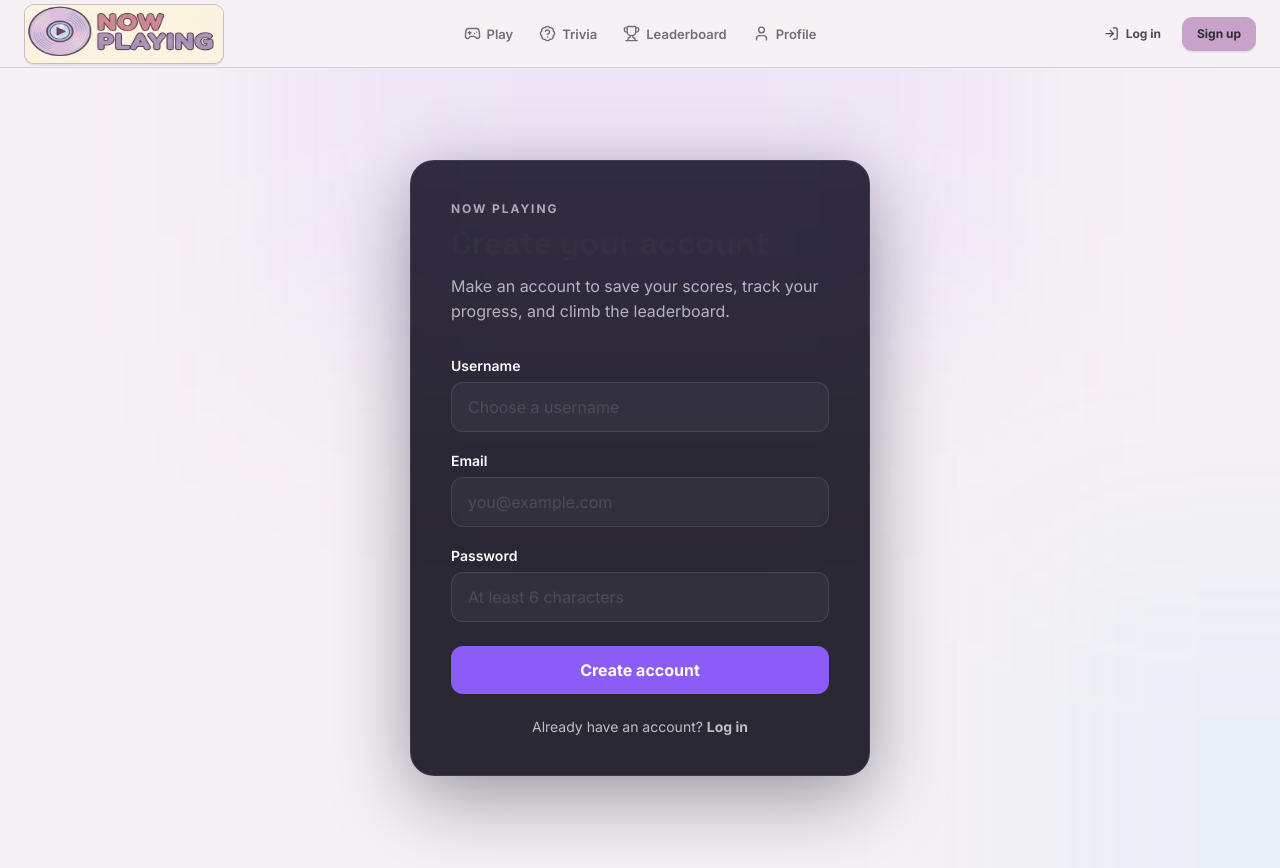
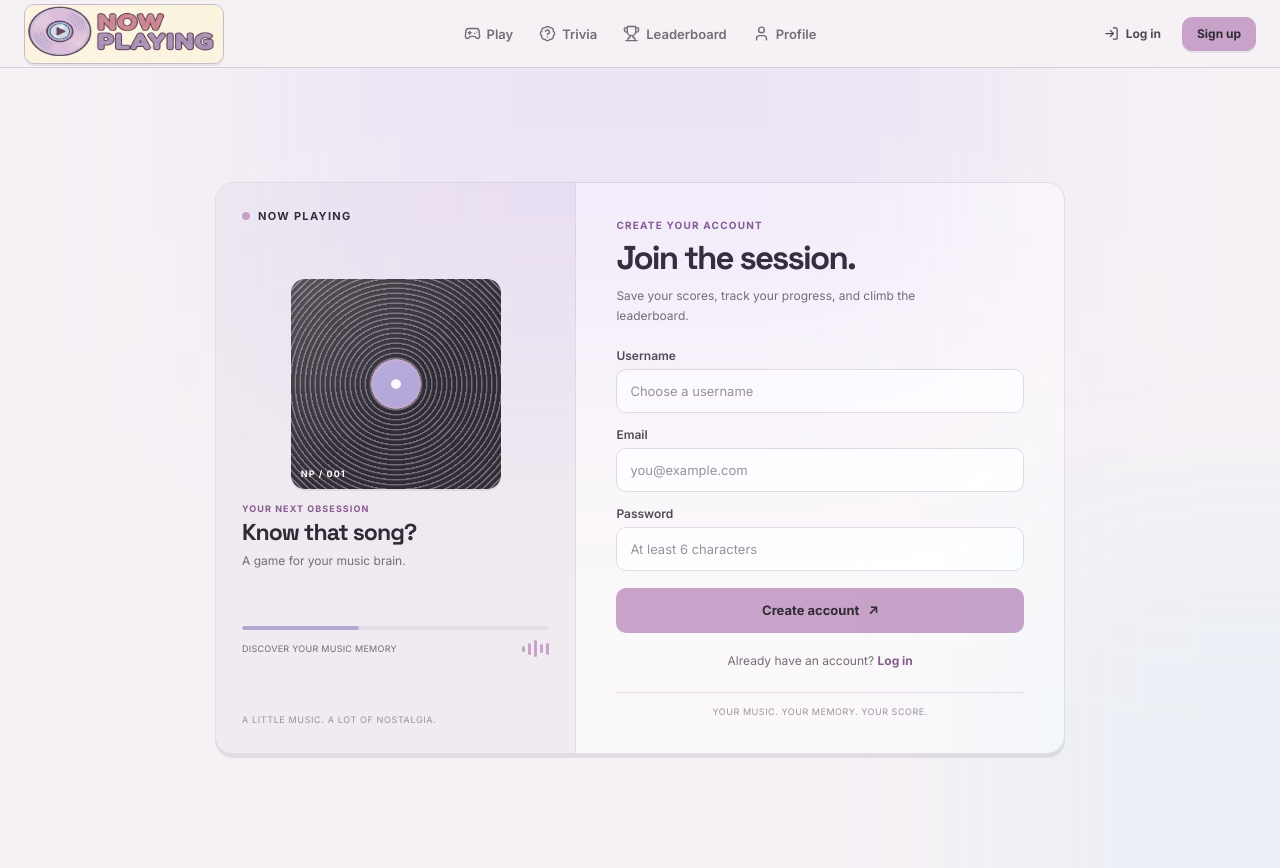
Before and after one commit to PhiLouGii/now-playing, a React (Vite) app: page /signup in a window 1280 px wide. Built offline with nearby package versions, Linux system fonts and the light colour scheme; no server answers.

Commit message:
update Auth page layout and styles for improved user experience

```diff
--- a/src/pages/Auth/Auth.css
+++ b/src/pages/Auth/Auth.css
@@ -1,116 +1,332 @@
+
 .auth-page {
   min-height: 100vh;
+  box-sizing: border-box;
   display: flex;
   align-items: center;
   justify-content: center;
-  padding: 40px 20px;
+  padding: 24px 20px;
+
+  background: var(--color-bg, #F6F1F5);
+  color: var(--color-text, #302C35);
+  font-family: var(--font-body, 'Inter', sans-serif);
 }
 
-.auth-card {
+.auth-shell {
   width: 100%;
-  max-width: 460px;
-  padding: 40px;
-  border-radius: 24px;
-  background: rgba(20, 18, 30, 0.9);
-  border: 1px solid rgba(255, 255, 255, 0.08);
-  box-shadow:
-    0 24px 80px rgba(0, 0, 0, 0.35),
-    0 0 40px rgba(130, 80, 255, 0.08);
+  max-width: 850px;
+  display: grid;
+  grid-template-columns: 0.85fr 1.15fr;
+  background: var(--color-surface, #FBF8FA);
+  border: 1px solid var(--border-subtle, #E4DCE6);
+  border-radius: var(--radius-xl, 18px);
+  box-shadow: var(--shadow-md, 0 4px 0 rgba(48, 44, 53, 0.10));
+  overflow: hidden;
+}
+
+/* PLAYER */
+
+.auth-player {
+  min-width: 0;
+  padding: 26px;
+  display: flex;
+  flex-direction: column;
+  justify-content: space-between;
+  gap: 24px;
+
+  background: var(--color-bg-secondary, #F0EAF1);
+  border-right: 1px solid var(--border-subtle, #E4DCE6);
+}
+
+.auth-brand {
+  display: flex;
+  align-items: center;
+  gap: 8px;
+  font-size: 11px;
+  font-weight: 800;
+  letter-spacing: 0.12em;
+}
+
+.auth-brand-dot {
+  width: 8px;
+  height: 8px;
+  flex-shrink: 0;
+  border-radius: 50%;
+  background: var(--color-lilac, #C8A2C8);
+}
+
+.auth-player-content {
+  display: flex;
+  flex-direction: column;
+  gap: 14px;
+}
+
+.auth-album-art {
+  width: 100%;
+  max-width: 210px;
+  aspect-ratio: 1;
+  position: relative;
+  overflow: hidden;
+  border-radius: var(--radius-lg, 14px);
+  align-self: center;
+
+  background:
+    radial-gradient(
+      circle at 50% 50%,
+      #FBF8FA 0 3%,
+      #B3A8D9 3.5% 15%,
+      #C6A9D3 15.5% 16.5%,
+      transparent 17%
+    ),
+    repeating-radial-gradient(
+      circle at 50% 50%,
+      #746D78 0 1px,
+      #302C35 2px 5px
+    );
+
+  box-shadow: var(--shadow-sm);
+}
+
+.auth-album-art::after {
+  content: '';
+  position: absolute;
+  inset: 0;
+  background: linear-gradient(
+    135deg,
+    rgba(255, 255, 255, 0.18),
+    transparent 55%
+  );
+}
+
+.auth-art-label {
+  position: absolute;
+  z-index: 1;
+  bottom: 10px;
+  left: 10px;
+  font-size: 9px;
+  font-weight: 800;
+  letter-spacing: 0.12em;
+  color: #FFFFFF;
+}
+
+.auth-track {
+  display: flex;
+  flex-direction: column;
+  gap: 5px;
+}
+
+.auth-track-label {
+  color: #865D8D;
+  font-size: 9px;
+  font-weight: 800;
+  letter-spacing: 0.12em;
+}
+
+.auth-track h2 {
+  margin: 0;
+  font-family: var(--font-display, 'Space Grotesk', sans-serif);
+  font-size: 23px;
+  line-height: 1.2;
+  letter-spacing: -0.04em;
+}
+
+.auth-track p {
+  margin: 0;
+  color: var(--color-muted, #746D78);
+  font-size: 12px;
+  line-height: 1.6;
+}
+
+.auth-player-controls {
+  display: flex;
+  flex-direction: column;
+  gap: 10px;
+}
+
+.auth-progress {
+  height: 4px;
+  overflow: hidden;
+  border-radius: var(--radius-pill);
+  background: #E4DCE6;
+}
+
+.auth-progress-fill {
+  width: 38%;
+  height: 100%;
+  border-radius: inherit;
+  background: var(--color-lavender, #B3A7D1);
+}
+
+.auth-player-meta {
+  display: flex;
+  justify-content: space-between;
+  align-items: center;
+  gap: 8px;
+  color: var(--color-muted, #746D78);
+  font-size: 9px;
+  letter-spacing: 0.03em;
+}
+
+.auth-equalizer {
+  display: flex;
+  align-items: center;
+  gap: 3px;
+  height: 18px;
+}
+
+.auth-equalizer span {
+  width: 3px;
+  height: 6px;
+  border-radius: 4px;
+  background: var(--color-lilac, #C8A2C8);
+}
+
+.auth-equalizer span:nth-child(2),
+.auth-equalizer span:nth-child(5) {
+  height: 12px;
+}
+
+.auth-equalizer span:nth-child(3) {
+  height: 17px;
+}
+
+.auth-equalizer span:nth-child(4) {
+  height: 9px;
+}
+
+.auth-player-footer {
+  color: var(--color-subtle, #9A929F);
+  font-size: 9px;
+  letter-spacing: 0.07em;
+  line-height: 1.5;
+}
+
+/* FORM */
+
+.auth-content {
+  min-width: 0;
+  padding: 36px 40px;
+  display: flex;
+  flex-direction: column;
+  justify-content: center;
 }
 
 .auth-header {
-  margin-bottom: 32px;
+  margin-bottom: 22px;
 }
 
 .auth-eyebrow {
-  margin: 0 0 10px;
-  font-size: 12px;
-  font-weight: 700;
-  letter-spacing: 0.16em;
-  opacity: 0.6;
+  margin: 0 0 9px;
+  color: #865D8D;
+  font-size: 10px;
+  font-weight: 800;
+  letter-spacing: 0.12em;
 }
 
 .auth-header h1 {
-  margin: 0 0 12px;
-  font-size: 32px;
-  line-height: 1.1;
+  margin: 0 0 9px;
+  font-family: var(--font-display, 'Space Grotesk', sans-serif);
+  font-size: clamp(26px, 3vw, 33px);
+  line-height: 1.12;
+  letter-spacing: -0.055em;
 }
 
 .auth-header p:not(.auth-eyebrow) {
+  max-width: 360px;
   margin: 0;
-  line-height: 1.6;
-  opacity: 0.65;
+  color: var(--color-muted, #746D78);
+  font-size: 12px;
+  line-height: 1.65;
 }
 
 .auth-form {
   display: flex;
   flex-direction: column;
-  gap: 20px;
+  gap: 14px;
 }
 
 .auth-field {
   display: flex;
   flex-direction: column;
-  gap: 8px;
+  gap: 6px;
 }
 
 .auth-field label {
-  font-size: 14px;
+  color: var(--color-text-secondary, #514B56);
+  font-size: 12px;
   font-weight: 600;
 }
 
 .auth-field input {
   width: 100%;
   box-sizing: border-box;
-  padding: 14px 16px;
-  border-radius: 12px;
-  border: 1px solid rgba(255, 255, 255, 0.1);
-  background: rgba(255, 255, 255, 0.04);
-  color: inherit;
-  font: inherit;
+  min-height: 44px;
+  padding: 11px 13px;
+  border: 1px solid var(--border-subtle, #E4DCE6);
+  border-radius: var(--radius-md, 10px);
+  background: #FFFFFF;
+  color: var(--color-text, #302C35);
+  font-family: inherit;
+  font-size: 13px;
   outline: none;
   transition:
-    border-color 0.2s ease,
-    box-shadow 0.2s ease;
+    border-color var(--transition-normal, 180ms ease),
+    box-shadow var(--transition-normal, 180ms ease);
 }
 
 .auth-field input::placeholder {
-  opacity: 0.4;
+  color: var(--color-subtle, #9A929F);
 }
 
 .auth-field input:focus {
-  border-color: rgba(150, 100, 255, 0.7);
-  box-shadow: 0 0 0 3px rgba(150, 100, 255, 0.1);
+  border-color: var(--color-lilac, #C8A2C8);
+  box-shadow: 0 0 0 3px rgba(200, 162, 200, 0.18);
 }
 
 .auth-field input:disabled {
-  opacity: 0.6;
+  opacity: 0.65;
 }
 
 .auth-error {
-  margin: -4px 0 0;
-  font-size: 13px;
+  margin: -2px 0 0;
+  color: var(--color-error-dark, #865C5C);
+  font-size: 12px;
   line-height: 1.5;
-  color: #ff7b8a;
 }
 
 .auth-submit {
-  margin-top: 4px;
-  padding: 14px 18px;
-  border: 0;
-  border-radius: 12px;
-  background: #8b5cf6;
-  color: white;
-  font: inherit;
+  width: 100%;
+  min-height: 45px;
+  display: flex;
+  align-items: center;
+  justify-content: center;
+  gap: 9px;
+
+  margin-top: 3px;
+  padding: 12px 16px;
+  border: 1px solid transparent;
+  border-radius: var(--radius-md, 10px);
+
+  background: var(--color-lilac, #C8A2C8);
+  color: var(--color-text, #302C35);
+
+  font-family: inherit;
+  font-size: 13px;
   font-weight: 700;
   cursor: pointer;
+
   transition:
-    transform 0.2s ease,
-    opacity 0.2s ease;
+    transform var(--transition-fast, 120ms ease),
+    background var(--transition-normal, 180ms ease);
 }
 
 .auth-submit:hover:not(:disabled) {
+  background: var(--color-mauve, #C6A9D3);
   transform: translateY(-1px);
+}
+
+.auth-submit:active:not(:disabled) {
+  transform: translateY(0);
 }
 
 .auth-submit:disabled {
@@ -119,14 +335,15 @@
 }
 
 .auth-switch {
-  margin: 24px 0 0;
+  margin: 18px 0 0;
+  color: var(--color-muted, #746D78);
+  font-size: 12px;
+  line-height: 1.6;
   text-align: center;
-  font-size: 14px;
-  opacity: 0.7;
 }
 
 .auth-switch a {
-  color: inherit;
+  color: #865D8D;
   font-weight: 700;
   text-decoration: none;
 }
@@ -135,12 +352,141 @@
   text-decoration: underline;
 }
 
-@media (max-width: 520px) {
-  .auth-card {
-    padding: 28px 22px;
+.auth-content-footer {
+  margin-top: 22px;
+  padding-top: 13px;
+  border-top: 1px solid var(--border-subtle, #E4DCE6);
+  color: var(--color-subtle, #9A929F);
+  font-size: 9px;
+  letter-spacing: 0.06em;
+  text-align: center;
+}
+
+/* COMPACT DESKTOP / SHORT SCREENS */
+
+@media (min-width: 761px) and (max-height: 780px) {
+  .auth-page {
+    padding-block: 16px;
+  }
+
+  .auth-player {
+    padding: 20px;
+    gap: 16px;
+  }
+
+  .auth-player-content {
+    gap: 10px;
+  }
+
+  .auth-album-art {
+    max-width: 155px;
+  }
+
+  .auth-content {
+    padding-block: 24px;
+  }
+
+  .auth-header {
+    margin-bottom: 16px;
+  }
+
+  .auth-form {
+    gap: 10px;
+  }
+
+  .auth-content-footer {
+    margin-top: 14px;
+  }
+}
+
+/* MOBILE */
+
+@media (max-width: 760px) {
+  .auth-page {
+    padding: 16px;
+    align-items: flex-start;
+  }
+
+  .auth-shell {
+    max-width: 460px;
+    margin: auto;
+    grid-template-columns: 1fr;
+  }
+
+  .auth-player {
+    padding: 16px 20px;
+    gap: 12px;
+    border-right: 0;
+    border-bottom: 1px solid var(--border-subtle, #E4DCE6);
+  }
+
+  .auth-player-content {
+    display: grid;
+    grid-template-columns: 64px minmax(0, 1fr);
+    align-items: center;
+    gap: 12px;
+  }
+
+  .auth-album-art {
+    width: 64px;
+    max-width: 64px;
+    aspect-ratio: 1;
+    border-radius: 9px;
+  }
+
+  .auth-art-label {
+    font-size: 6px;
+    bottom: 5px;
+    left: 5px;
+  }
+
+  .auth-track h2 {
+    font-size: 17px;
+  }
+
+  .auth-track p {
+    font-size: 11px;
+  }
+
+  .auth-player-controls,
+  .auth-player-footer {
+    display: none;
+  }
+
+  .auth-content {
+    padding: 24px 22px;
+  }
+
+  .auth-header {
+    margin-bottom: 18px;
   }
 
   .auth-header h1 {
     font-size: 28px;
   }
+
+  .auth-form {
+    gap: 12px;
+  }
+
+  .auth-content-footer {
+    margin-top: 16px;
+  }
 }
+
+@media (max-width: 380px) {
+  .auth-content {
+    padding: 22px 16px;
+  }
+
+  .auth-player {
+    padding-inline: 16px;
+  }
+}
+
+@media (prefers-reduced-motion: reduce) {
+  .auth-submit,
+  .auth-field input {
+    transition: none;
+  }
+}
--- a/src/pages/Auth/Login.tsx
+++ b/src/pages/Auth/Login.tsx
@@ -120,65 +120,94 @@ function Login() {
     }
   }
 
+
 return (
   <main className="auth-page">
-      <section className="auth-card">
-        <div className="auth-header">
-          <p className="auth-eyebrow">
+    <section className="auth-shell">
+      <aside className="auth-player">
+        <div className="auth-brand">
+          <span className="auth-brand-dot" />
           NOW PLAYING
-          </p>
+        </div>
 
-          <h1>Welcome back</h1>
+        <div className="auth-player-content">
+          <div className="auth-album-art" aria-label="Abstract record artwork">
+            <span className="auth-art-label">NP / 001</span>
+          </div>
 
+          <div className="auth-track">
+            <span className="auth-track-label">
+              PICK UP WHERE YOU LEFT OFF
+            </span>
+            <h2>It's your turn.</h2>
+            <p>Your next high score awaits.</p>
+          </div>
+        </div>
+
+        <div className="auth-player-controls">
+          <div className="auth-progress">
+            <div className="auth-progress-fill" />
+          </div>
+
+          <div className="auth-player-meta">
+            <span>BACK TO THE MUSIC</span>
+            <div className="auth-equalizer" aria-hidden="true">
+              <span />
+              <span />
+              <span />
+              <span />
+              <span />
+            </div>
+          </div>
+        </div>
+
+        <div className="auth-player-footer">
+          A LITTLE MUSIC. A LOT OF NOSTALGIA.
+        </div>
+      </aside>
+
+      <div className="auth-content">
+        <header className="auth-header">
+          <p className="auth-eyebrow">WELCOME BACK</p>
+          <h1>Back in the mix.</h1>
           <p>
             Log in to continue playing,
             track your scores, and climb
             the leaderboard.
           </p>
-        </div>
+        </header>
 
-        <form
-          className="auth-form"
-          onSubmit={handleSubmit}
-        >
+        <form className="auth-form" onSubmit={handleSubmit}>
           <div className="auth-field">
-            <label htmlFor="email">
-              Email
-            </label>
-
+            <label htmlFor="email">Email</label>
             <input
               id="email"
               type="email"
               value={email}
-              onChange={(event) =>
-                setEmail(event.target.value)
-              }
+              onChange={(event) => setEmail(event.target.value)}
               placeholder="you@example.com"
               autoComplete="email"
+              required
               disabled={loading}
             />
           </div>
 
           <div className="auth-field">
-            <label htmlFor="password">
-              Password
-            </label>
-
+            <label htmlFor="password">Password</label>
             <input
               id="password"
               type="password"
               value={password}
-              onChange={(event) =>
-                setPassword(event.target.value)
-              }
+              onChange={(event) => setPassword(event.target.value)}
               placeholder="Your password"
               autoComplete="current-password"
+              required
               disabled={loading}
             />
           </div>
 
           {error && (
-            <p className="auth-error">
+            <p className="auth-error" role="alert">
               {error}
             </p>
           )}
@@ -188,18 +217,20 @@ function Login() {
             className="auth-submit"
             disabled={loading}
           >
-            {loading
-              ? 'Logging in...'
-              : 'Log in'}
+            {loading ? 'Logging in...' : 'Log in'}
+            {!loading && <span aria-hidden="true">↗</span>}
           </button>
         </form>
 
         <p className="auth-switch">
           Don't have an account?{' '}
-          <Link to="/signup">
-            Create one
-          </Link>
+          <Link to="/signup">Create one</Link>
         </p>
+
+        <div className="auth-content-footer">
+          YOUR MUSIC. YOUR MEMORY. YOUR SCORE.
+        </div>
+      </div>
     </section>
   </main>
 )
--- a/src/pages/Auth/SignUp.tsx
+++ b/src/pages/Auth/SignUp.tsx
@@ -141,83 +141,109 @@ function SignUp() {
     }
   }
 
-  return (
-    <main className="auth-page">
-      <section className="auth-card">
-        <div className="auth-header">
-          <p className="auth-eyebrow">
-            NOW PLAYING
-          </p>
 
-          <h1>Create your account</h1>
-
-          <p>
-            Make an account to save your scores,
-            track your progress, and climb the
-            leaderboard.
-          </p>
+return (
+  <main className="auth-page">
+    <section className="auth-shell">
+      <aside className="auth-player">
+        <div className="auth-brand">
+          <span className="auth-brand-dot" />
+          NOW PLAYING
         </div>
 
-        <form
-          className="auth-form"
-          onSubmit={handleSubmit}
-        >
+        <div className="auth-player-content">
+          <div className="auth-album-art" aria-label="Abstract record artwork">
+            <span className="auth-art-label">NP / 001</span>
+          </div>
+
+          <div className="auth-track">
+            <span className="auth-track-label">
+              YOUR NEXT OBSESSION
+            </span>
+            <h2>Know that song?</h2>
+            <p>A game for your music brain.</p>
+          </div>
+        </div>
+
+        <div className="auth-player-controls">
+          <div className="auth-progress">
+            <div className="auth-progress-fill" />
+          </div>
+
+          <div className="auth-player-meta">
+            <span>DISCOVER YOUR MUSIC MEMORY</span>
+            <div className="auth-equalizer" aria-hidden="true">
+              <span />
+              <span />
+              <span />
+              <span />
+              <span />
+            </div>
+          </div>
+        </div>
+
+        <div className="auth-player-footer">
+          A LITTLE MUSIC. A LOT OF NOSTALGIA.
+        </div>
+      </aside>
+
+      <div className="auth-content">
+        <header className="auth-header">
+          <p className="auth-eyebrow">CREATE YOUR ACCOUNT</p>
+          <h1>Join the session.</h1>
+          <p>
+            Save your scores, track your progress,
+            and climb the leaderboard.
+          </p>
+        </header>
+
+        <form className="auth-form" onSubmit={handleSubmit}>
           <div className="auth-field">
-            <label htmlFor="username">
-              Username
-            </label>
-
+            <label htmlFor="username">Username</label>
             <input
               id="username"
               type="text"
               value={username}
-              onChange={(event) =>
-                setUsername(event.target.value)
-              }
+              onChange={(event) => setUsername(event.target.value)}
               placeholder="Choose a username"
               autoComplete="username"
+              minLength={3}
+              required
               disabled={loading}
             />
           </div>
 
           <div className="auth-field">
-            <label htmlFor="email">
-              Email
-            </label>
-
+            <label htmlFor="email">Email</label>
             <input
               id="email"
               type="email"
               value={email}
-              onChange={(event) =>
-                setEmail(event.target.value)
-              }
+              onChange={(event) => setEmail(event.target.value)}
               placeholder="you@example.com"
               autoComplete="email"
+              required
               disabled={loading}
             />
           </div>
 
           <div className="auth-field">
-            <label htmlFor="password">
-              Password
-            </label>
-
+            <label htmlFor="password">Password</label>
             <input
               id="password"
               type="password"
               value={password}
-              onChange={(event) =>
-                setPassword(event.target.value)
-              }
+              onChange={(event) => setPassword(event.target.value)}
               placeholder="At least 6 characters"
               autoComplete="new-password"
+              minLength={6}
+              required
               disabled={loading}
             />
           </div>
 
           {error && (
-            <p className="auth-error">
+            <p className="auth-error" role="alert">
               {error}
             </p>
           )}
@@ -227,21 +253,23 @@ function SignUp() {
             className="auth-submit"
             disabled={loading}
           >
-            {loading
-              ? 'Creating account...'
-              : 'Create account'}
+            {loading ? 'Creating account...' : 'Create account'}
+            {!loading && <span aria-hidden="true">↗</span>}
           </button>
         </form>
 
         <p className="auth-switch">
           Already have an account?{' '}
-          <Link to="/login">
-            Log in
-          </Link>
+          <Link to="/login">Log in</Link>
         </p>
-      </section>
-    </main>
-  )
+
+        <div className="auth-content-footer">
+          YOUR MUSIC. YOUR MEMORY. YOUR SCORE.
+        </div>
+      </div>
+    </section>
+  </main>
+)
 }
 
 export default SignUp
```
Lines whose indentation alone changed are shown as unchanged.
